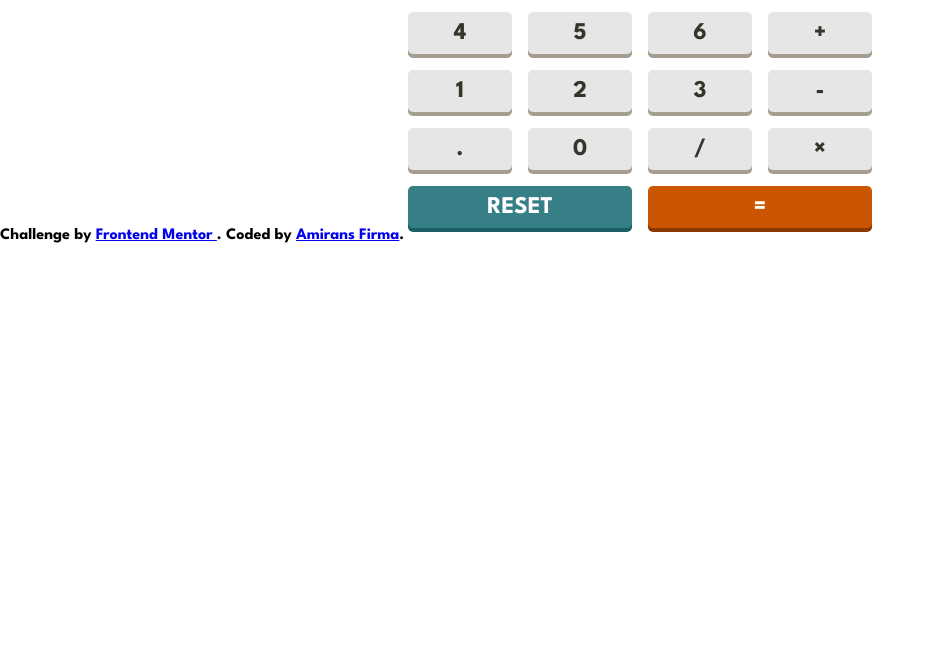
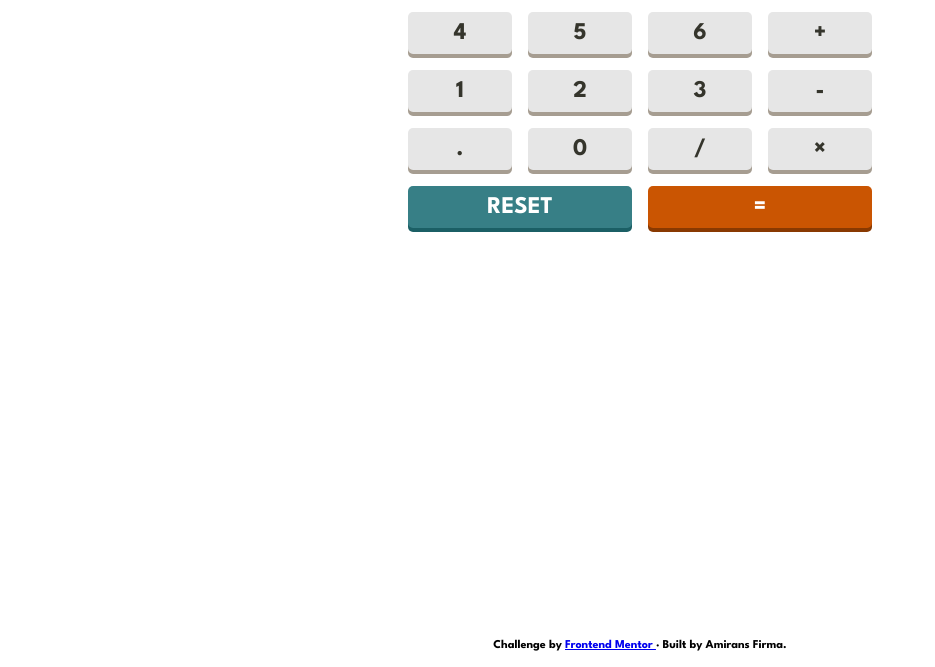
Before and after one commit to Amirhosseinsaraji/Javaskript_to_learn, a plain HTML site: page index.html in a window 1280 px wide. Shown: the part 133-800 px from the top of the page, without its empty margins (0-935 px from the left). Drawn offline with Linux system fonts and the light colour scheme.

Commit message:
style: position and clarify footer attribution

```diff
--- a/index.html
+++ b/index.html
@@ -65,7 +65,7 @@
     <footer class="attribution">
       Challenge by
       <a href="https://www.frontendmentor.io?ref=challenge"> Frontend Mentor </a
-      >. Coded by <a href="#">Amirans Firma</a>.
+      > · Built by Amirans Firma.
     </footer>
   </body>
 </html>
--- a/styles.css
+++ b/styles.css
@@ -58,8 +58,16 @@ body[data-theme="3"] {
 body {
   margin: 0;
   min-height: 100vh;
+  display: flex;
+  flex-direction: column;
   font-family: "League Spartan", sans-serif;
   font-weight: 700;
+}
+.attribution {
+  margin-top: auto;
+  padding: 2rem 1rem 1rem;
+  text-align: center;
+  font-size: 0.75rem;
 }
 main {
   width: min(100% - 48px, 464px);
```
